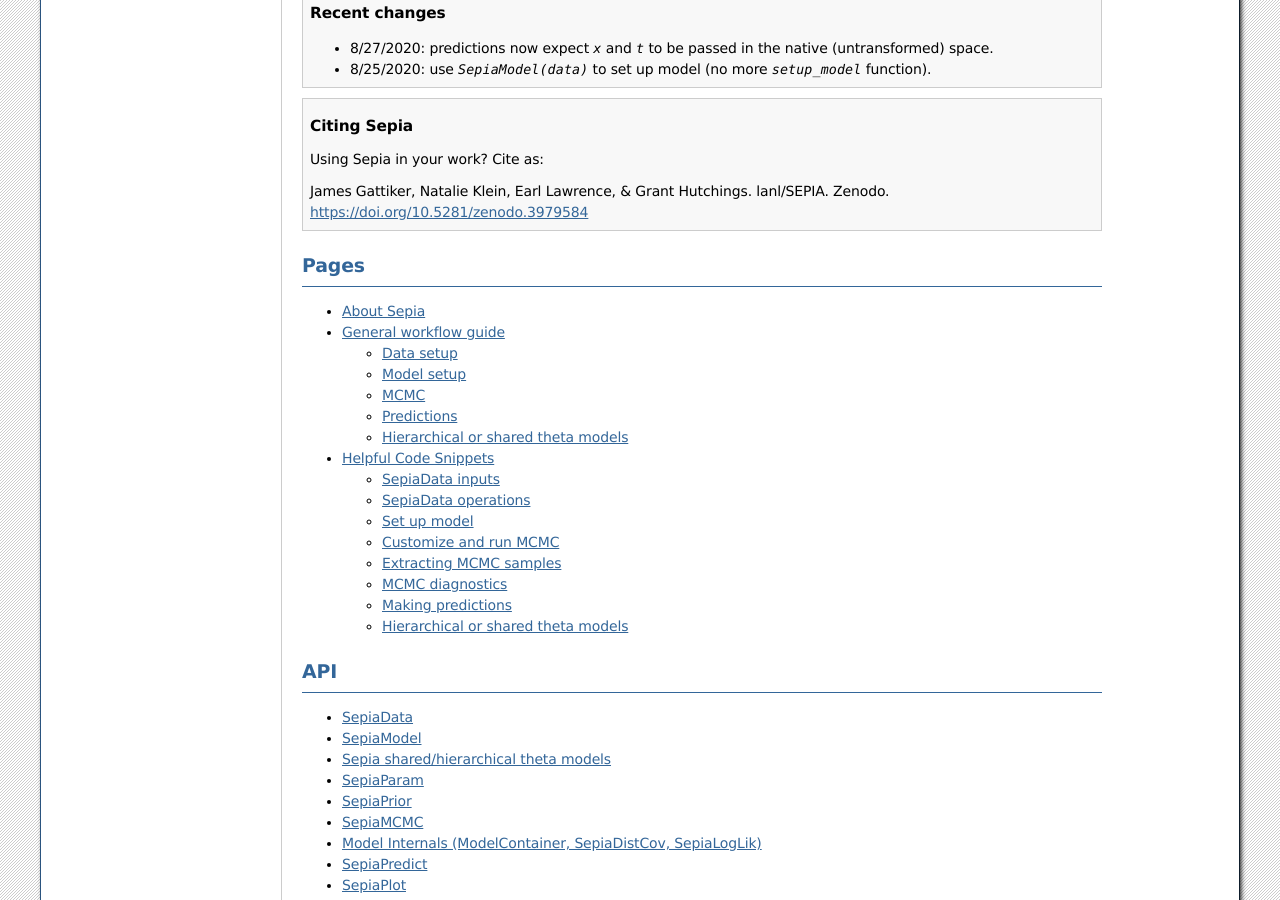
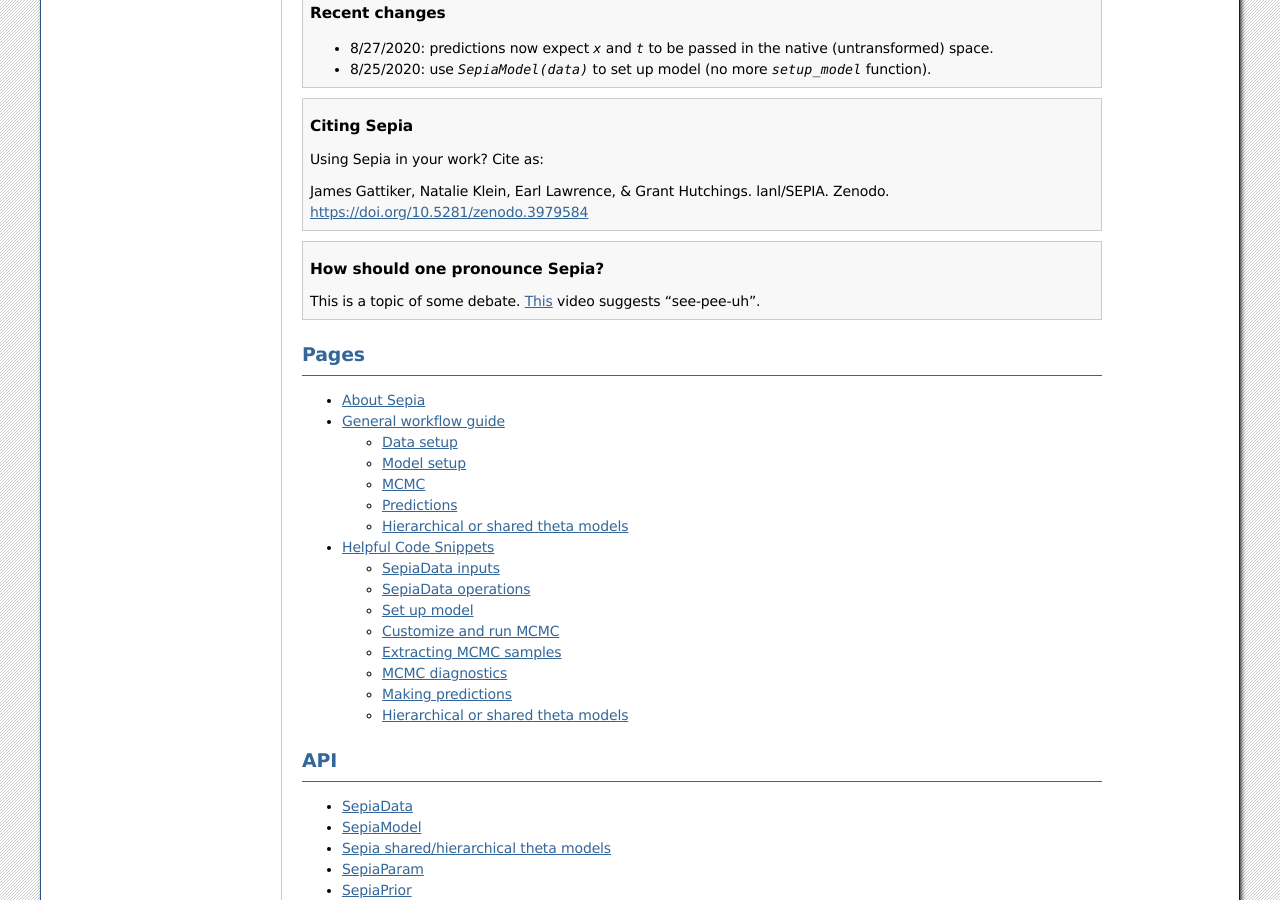
Before and after one commit to lanl/SEPIA, a Sphinx documentation site: the page built from docs/index.rst, in a window 1280 px wide and 900 px high, scrolled down 1189 px. Built offline with Sphinx 7.4.7, drawn with Linux system fonts in a browser that asks for light colours.

Commit message:
seee peee uh

```diff
--- a/docs/index.rst
+++ b/docs/index.rst
@@ -62,6 +62,11 @@
 
     James Gattiker, Natalie Klein, Earl Lawrence, & Grant Hutchings. lanl/SEPIA. Zenodo. https://doi.org/10.5281/zenodo.3979584
 
+.. topic:: How should one pronounce Sepia?
+
+    This is a topic of some debate. `This`_ video suggests "see-pee-uh".
+
+.. _This: https://www.youtube.com/watch?v=qUi1F254t6M
 
 Pages
 *****
```
